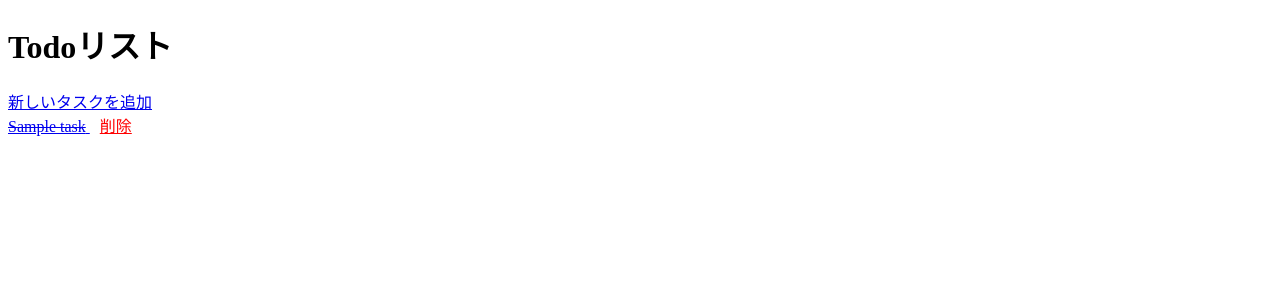
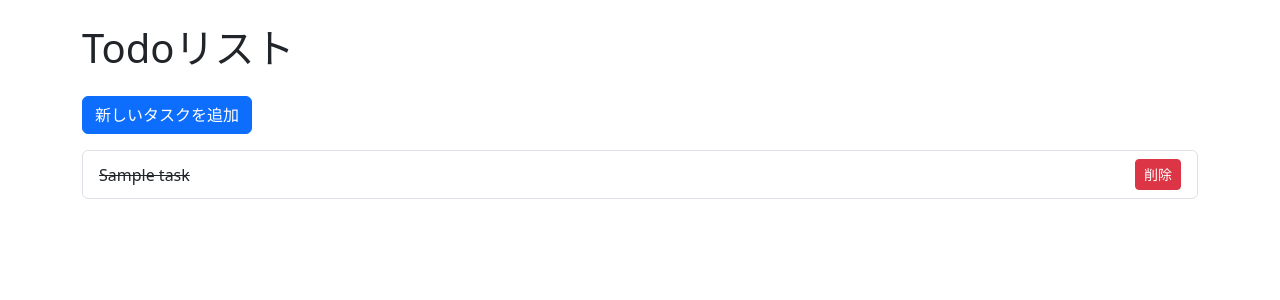
Before and after one commit to shingo601/Todoapp, a Django app: page /todo/ in a window 1280 px wide. Shown: the top 300 px of the page. Run offline with Django 4.2, Linux system fonts and the light colour scheme; tables that the repository leaves empty hold one stand-in row (values such as "Sample post").

Commit message:
BootStrapを導入

```diff
--- /dev/null
+++ b/todoproject/todo/templates/todo/base.html
@@ -0,0 +1,17 @@
+<!doctype html>
+<html lang="ja">
+  <head>
+    <meta charset="utf-8">
+    <meta name="viewport" content="width=device-width, initial-scale=1">
+    <link href="https://cdn.jsdelivr.net/npm/bootstrap@5.3.0/dist/css/bootstrap.min.css" rel="stylesheet">
+    <title>{% block title %}Todoアプリ{% endblock %}</title>
+  </head>
+  <body>
+    <div class="container mt-4">
+        {% block content %}
+        {% endblock %}
+    </div>
+
+    <script src="https://cdn.jsdelivr.net/npm/bootstrap@5.3.0/dist/js/bootstrap.bundle.min.js"></script>
+  </body>
+</html>
--- a/todoproject/todo/templates/todo/task_list.html
+++ b/todoproject/todo/templates/todo/task_list.html
@@ -1,27 +1,26 @@
-<!DOCTYPE html>
-<html lang="ja">
-<head>
-    <meta charset="UTF-8">
-    <title>Todoリスト</title>
-</head>
-<body>
+{% extends 'todo/base.html' %}
 
-    <h1>Todoリスト</h1>
+{% block title %}タスク一覧{% endblock %}
 
-    <a href="{% url 'task_create' %}">新しいタスクを追加</a>
+{% block content %}
+    <h1 class="mb-4">Todoリスト</h1>
 
+    <a href="{% url 'task_create' %}" class="btn btn-primary mb-3">新しいタスクを追加</a>
+
+    <ul class="list-group">
         {% for task in tasks %}
-        <div>
-            <a href="{% url 'task_update' task.pk %}">
+            <li class="list-group-item d-flex justify-content-between align-items-center">
+                <a href="{% url 'task_update' task.pk %}" class="text-decoration-none text-dark">
                     {% if task.completed %}
                         <s>{{ task.title }}</s>
                     {% else %}
                         {{ task.title }}
                     {% endif %}
                 </a>
-            <a href="{% url 'task_delete' task.pk %}" style="color: red; margin-left: 10px;">削除</a>
-        </div>
+                <a href="{% url 'task_delete' task.pk %}" class="btn btn-danger btn-sm">削除</a>
+            </li>
+        {% empty %}
+            <li class="list-group-item">タスクはありません。</li>
         {% endfor %}
-
-</body>
-</html>
+    </ul>
+{% endblock %}
```
Also changed, not shown: todoproject/db.sqlite3. Lines whose indentation alone changed are shown as unchanged.
